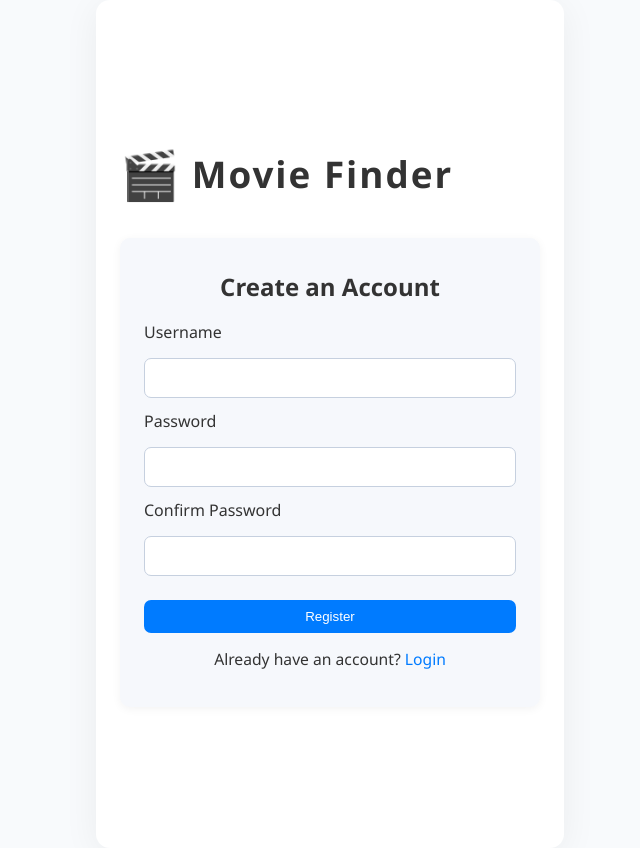
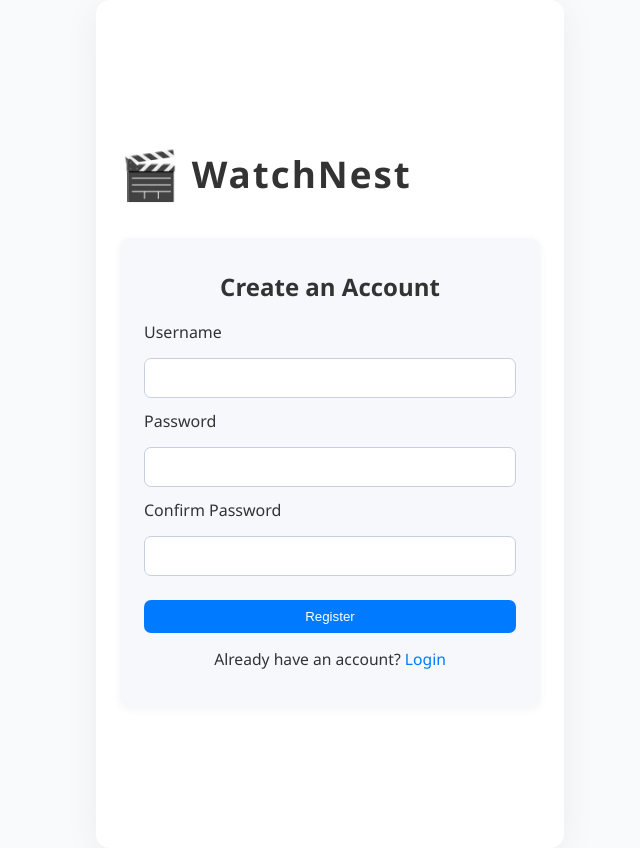
Before and after one commit to nadanova/WatchNest, a Flask app: page /register in a window 1280 px wide. Shown: the whole page, without its empty margins (310-950 px from the left). Run offline with Flask 3, Linux system fonts and the light colour scheme.

Commit message:
Update register.html

```diff
--- a/templates/register.html
+++ b/templates/register.html
@@ -3,14 +3,14 @@
 <head>
   <meta charset="UTF-8" />
   <meta name="viewport" content="width=device-width, initial-scale=1.0"/>
-  <title>Register - Movie Finder</title>
+  <title>Register - WatchNest</title>
   <link rel="stylesheet" href="/static/css/style.css">
 </head>
 <body>
 
   <div class="container auth-container">
     <header class="header">
-      <h1><span class="logo">🎬</span> <span class="title-text">Movie Finder</span></h1>
+      <h1><span class="logo">🎬</span> <span class="title-text">WatchNest</span></h1>
     </header>
     <main>
       <section class="auth-card">
```
